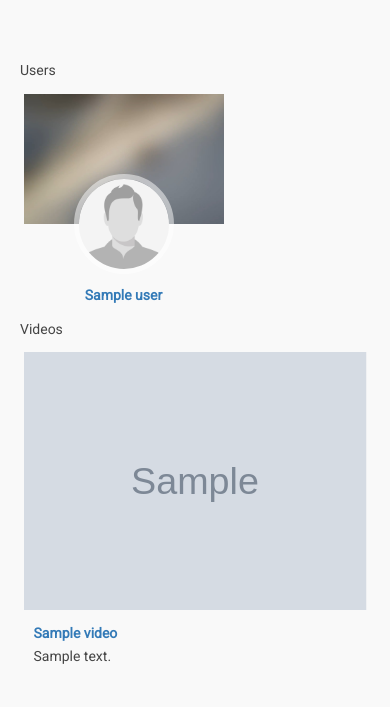
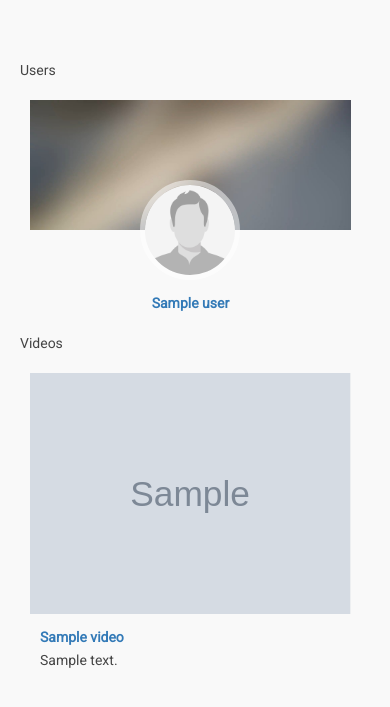
Before and after one commit to AIDEA775/fsociety, a Django app: template VinVC/search/templates/search/result.html in a window 390 px wide. Shown: the top 707 px of the page. Run offline with Django 3.2, Linux system fonts and the light colour scheme; the template is opened without the code that fills it: most values are stand-ins (such as "Sample title", 1, 10 or a date in 2020); grey boxes marked "Sample" are stand-in pictures; parts of the project's set-up code (start-up, migrations or seed data) failed here and were passed over; some libraries are stand-ins or nearby versions.

Commit message:
More responsive grid view

```diff
--- a/VinVC/VinVC/static/css/base.css
+++ b/VinVC/VinVC/static/css/base.css
@@ -214,7 +214,7 @@ li.notification {
     background: rgba(255,255,255,0.5);
     position: absolute;
     right: 4px;
-    top: 4px;
+    top: 8px;
     border-radius: 2px;
     padding: 3px 7px;
     font-size: 12px;
@@ -230,8 +230,8 @@ li.notification {
     box-sizing: border-box;
     width: auto;
     text-align: center;
-    padding-right: 100px;
-    padding-left: 100px;
+    padding-right: 50px;
+    padding-left: 50px;
     margin-right: auto;
     margin-left: auto;
 }
@@ -244,10 +244,11 @@ li.notification {
 
 .grid-item-container {
     text-align: center;
+    max-width: 100%;
     min-width: 200px;
     display: inline-block;
     vertical-align: top;
-    margin: 1%;
+    margin: 10px;
     float: none;
     padding: 0;
     border-radius: 4px;
--- a/VinVC/VinVC/templates/preview_user.html
+++ b/VinVC/VinVC/templates/preview_user.html
@@ -6,7 +6,7 @@
     preview_request: if present, append request to user preview
 {% endcomment %}
 
-<div class="col-sm-2 grid-item-container">
+<div class="col-xs-11 col-sm-4 col-md-2 col-lg-1 grid-item-container">
     <div class="user-profile-header">
     </div>
     <div class="user-profile-image">
--- a/VinVC/VinVC/templates/preview_video.html
+++ b/VinVC/VinVC/templates/preview_video.html
@@ -5,7 +5,7 @@
     preview_delete: if equal to True, show delete button
 {% endcomment %}
 
-<div class="col-sm-2 grid-item-container">
+<div class="col-xs-11 col-sm-4 col-md-2 col-lg-1 grid-item-container">
     {% if preview_user %}
         <p> preview_user </p>
     {% endif %}
```
